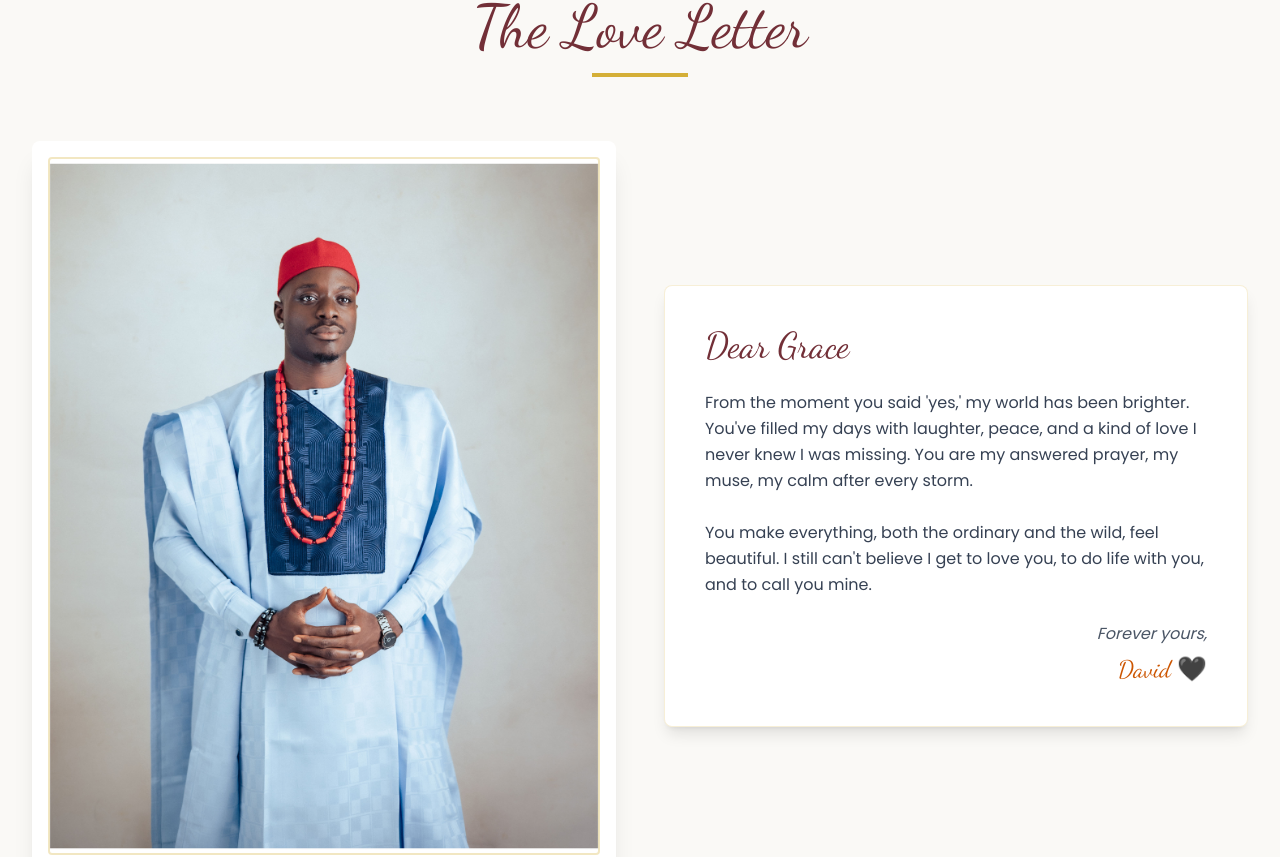
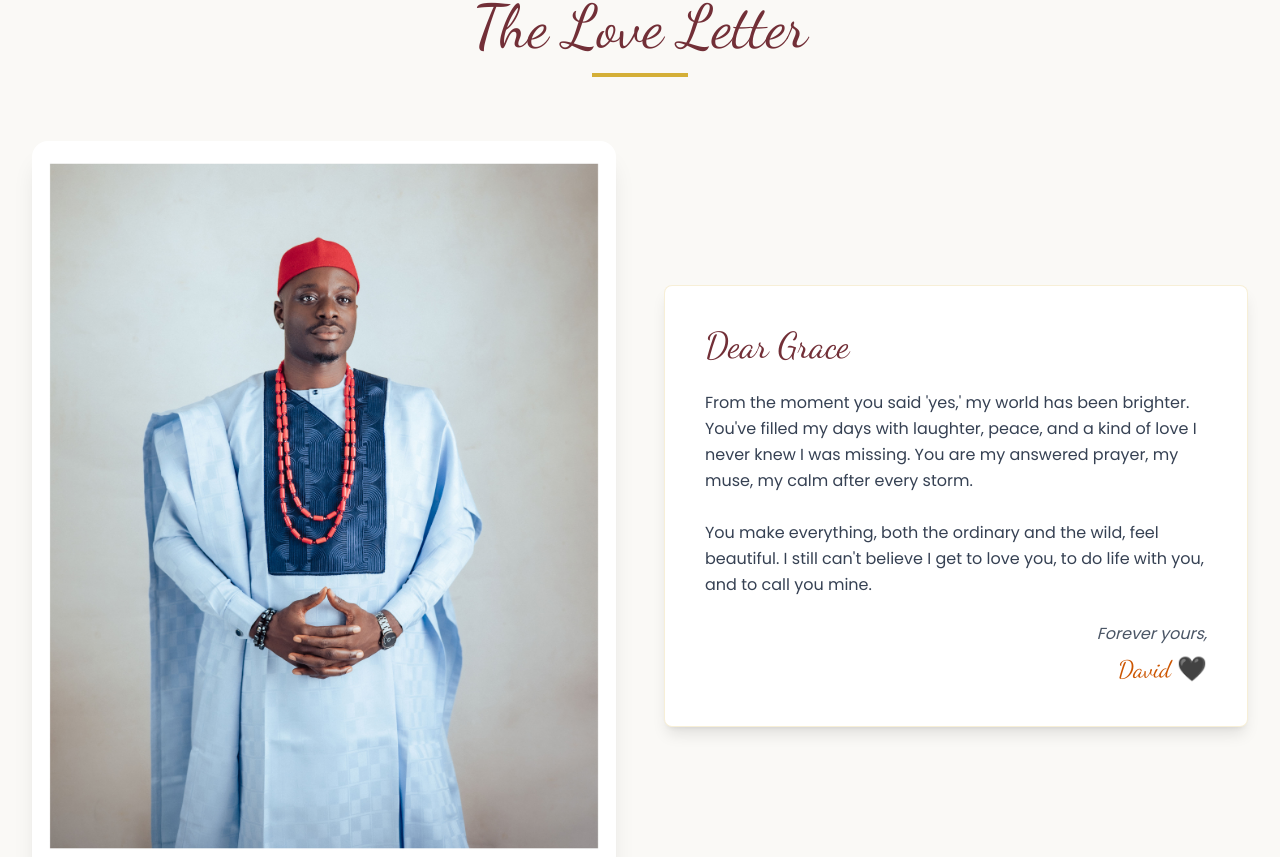
Before and after one commit to efodthe2nd/gender-reveal, a Next.js app: page / in a window 1280 px wide. Shown: the part 883-1740 px from the top of the page. Built offline with nearby package versions, Linux system fonts and the light colour scheme.

Commit message:
add image

```diff
--- a/src/components/OurStory.tsx
+++ b/src/components/OurStory.tsx
@@ -86,7 +86,7 @@ function StoryCardComponent({ card, index }: { card: StoryCard; index: number })
     >
       {/* Image */}
       <div className="w-full lg:w-1/2">
-        <div className="relative aspect-[4/5] rounded-lg overflow-hidden shadow-xl">
+        <div className="relative aspect-[4/5] rounded-2xl overflow-hidden shadow-xl">
           <Image
             src={card.image}
             alt={card.title}
@@ -94,8 +94,6 @@ function StoryCardComponent({ card, index }: { card: StoryCard; index: number })
             className="object-cover"
             sizes="(max-width: 1024px) 100vw, 50vw"
           />
-          {/* Decorative border */}
-          <div className="absolute inset-4 border-2 border-[#D4AF37]/30 rounded pointer-events-none" />
         </div>
       </div>
 
```
Also changed, not shown: public/grace_personal.jpg.
